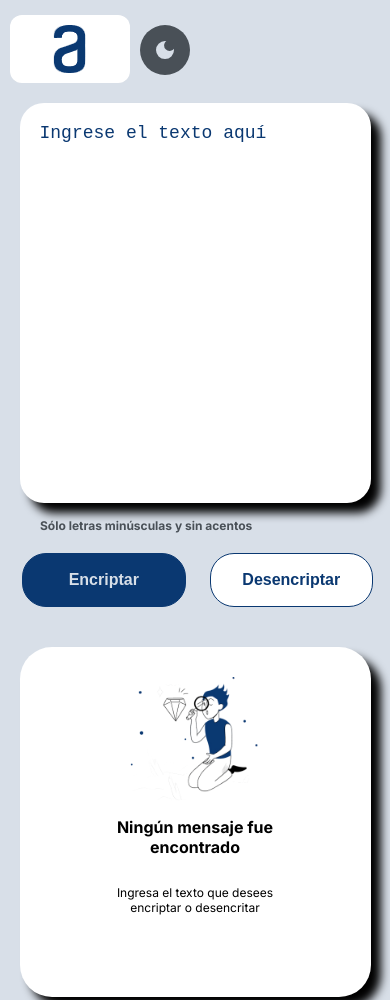
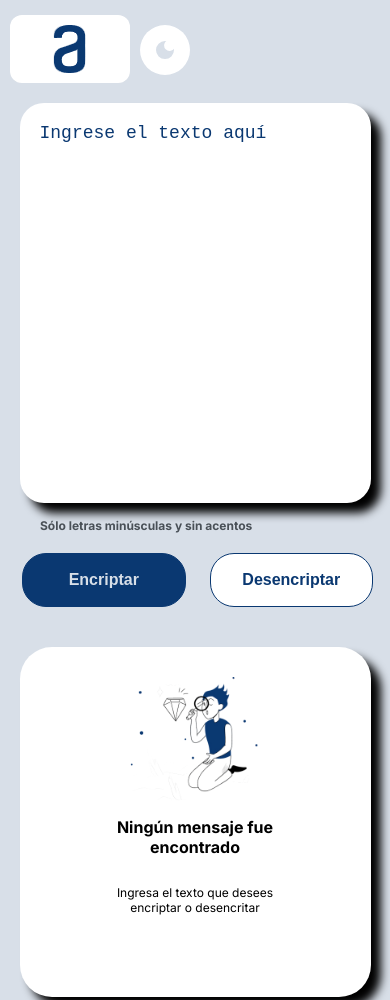
Before and after one commit to C4mb3r0s/Encriptado-Alura, a plain HTML site: page index.html in a window 390 px wide. Shown: the top 1000 px of the page. Drawn offline with Linux system fonts and the light colour scheme.

Commit message:
Add network

```diff
--- a/styles/style.css
+++ b/styles/style.css
@@ -53,7 +53,7 @@ body {
   width: 50px;
   padding: 0;
   border-radius: 50%;
-  background-color: var(--grey-adv);
+  background-color: var(--white);
   display: flex;
   justify-content: center;
   align-items: center;
@@ -252,6 +252,10 @@ footer {
 }
 
 @media (max-width: 1250px) {
+  .theme-switch {
+    top: 10px;
+    left: 130px;
+  }
 
   .section1 {
     width: 60%;
@@ -317,6 +321,8 @@ footer {
 }
 
 @media (max-width: 768px) {
+  .theme-switch {}
+
   .secciones {
     flex-direction: column;
     height: auto;
```
